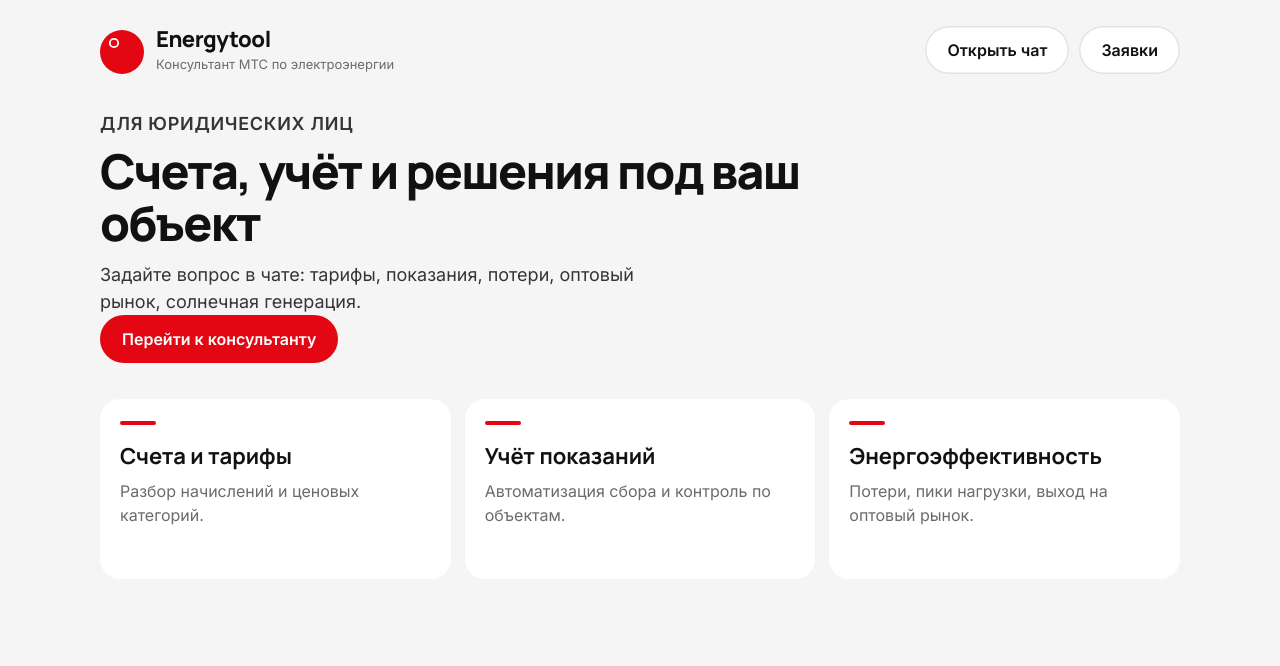
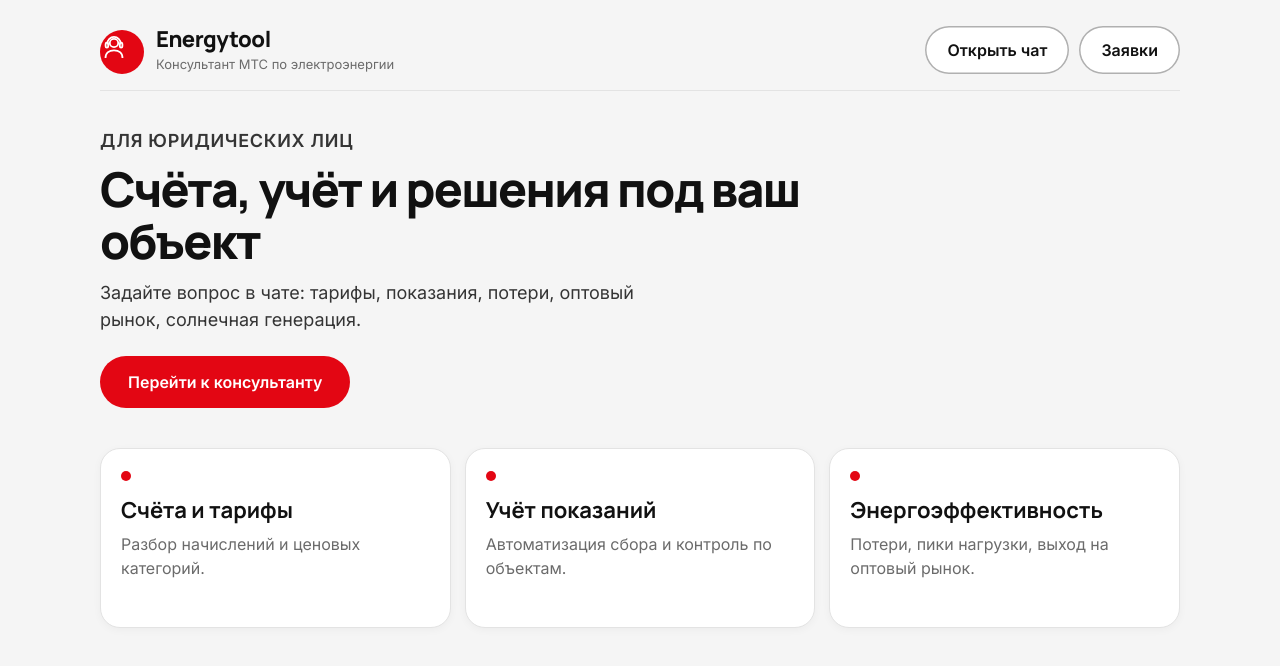
Before and after one commit to kostast5/Hack-Change, a plain HTML site: page site.html in a window 1280 px wide. Drawn offline with Linux system fonts and the light colour scheme.

Commit message:
Дизайн лендинга /site: кнопки, карточки, буква ё

```diff
--- a/site.html
+++ b/site.html
@@ -6,13 +6,13 @@
 <title>Energytool — для бизнеса</title>
 <link rel="preconnect" href="https://fonts.googleapis.com">
 <link href="https://fonts.googleapis.com/css2?family=Inter:wght@400;500;600&family=Manrope:wght@600;700;800&display=swap" rel="stylesheet">
-<link rel="stylesheet" href="/styles/main.css?v=9">
+<link rel="stylesheet" href="/styles/main.css?v=10">
 </head>
 <body class="page">
 <div class="page-wrap">
   <header class="topbar">
     <a class="brand-link" href="/">
-      <span class="logo" aria-hidden="true"><svg viewBox="0 0 28 28" width="28" height="28" fill="none" stroke="#fff" stroke-width="1.8"><circle cx="14" cy="13" r="4.2"/></svg></span>
+      <span class="logo" aria-hidden="true"><svg viewBox="0 0 28 28" width="28" height="28" fill="none" stroke="#fff" stroke-width="1.8" stroke-linecap="round" stroke-linejoin="round"><circle cx="14" cy="13" r="4.2"/><path d="M5.5 28c0-5.2 3.8-7.6 8.5-7.6s8.5 2.4 8.5 7.6"/><path d="M7.4 13.5a6.6 6.6 0 0 1 13.2 0"/><rect x="5.6" y="12.6" width="2.6" height="5" rx="1.3"/><rect x="19.8" y="12.6" width="2.6" height="5" rx="1.3"/></svg></span>
       <div><strong>Energytool</strong><span>Консультант МТС по электроэнергии</span></div>
     </a>
     <nav>
@@ -22,14 +22,14 @@
   </header>
   <div class="hero">
     <p class="eyebrow">Для юридических лиц</p>
-    <h1>Счета, учёт и решения под ваш объект</h1>
+    <h1>Счёта, учёт и решения под ваш объект</h1>
     <p>Задайте вопрос в чате: тарифы, показания, потери, оптовый рынок, солнечная генерация.</p>
     <a class="btn" href="/">Перейти к консультанту</a>
   </div>
   <div class="services">
     <article class="service">
       <i aria-hidden="true"></i>
-      <h2>Счета и тарифы</h2>
+      <h2>Счёта и тарифы</h2>
       <p>Разбор начислений и ценовых категорий.</p>
     </article>
     <article class="service">
--- a/styles/main.css
+++ b/styles/main.css
@@ -165,15 +165,31 @@ body.embed main{border-radius:0;flex:1}
 .thread .btn{align-self:flex-start}
 .empty-line{color:var(--mute);background:#fff;border-radius:var(--r);padding:18px}
 
-.hero{padding:28px 0 8px;max-width:720px}
-.eyebrow{color:var(--red);font-weight:700;letter-spacing:.04em;text-transform:uppercase;font-size:13px}
+.hero{padding:32px 0 12px;max-width:720px}
+.eyebrow{color:var(--red-d);font-weight:700;letter-spacing:.04em;text-transform:uppercase;font-size:13px}
 .hero h1{font:800 48px/1.08 var(--f-h);letter-spacing:-.035em;margin:8px 0 12px}
-.hero p{color:var(--ink2);font-size:18px;max-width:560px}
+.hero p{color:var(--ink2);font-size:18px;max-width:560px;line-height:1.55}
 .services{display:grid;grid-template-columns:repeat(3,1fr);gap:14px;margin-top:28px}
-.service{background:#fff;border-radius:var(--r);padding:22px 20px 24px;min-height:180px}
-.service i{display:block;width:36px;height:4px;border-radius:4px;background:var(--red);margin-bottom:16px}
+.service{background:#fff;border-radius:var(--r);padding:22px 20px 24px;min-height:180px;border:1px solid var(--line);box-shadow:0 2px 8px rgba(17,17,17,.04);transition:transform .15s,box-shadow .15s}
+.service:hover{transform:translateY(-2px);box-shadow:0 8px 22px rgba(17,17,17,.07)}
+.service i{display:block;width:10px;height:10px;border-radius:50%;background:var(--red);margin-bottom:14px}
 .service h2{font:700 22px var(--f-h);margin-bottom:8px}
-.service p{color:var(--mute)}
+.service p{color:var(--mute);line-height:1.45}
+.page .topbar{border-bottom:1px solid var(--line);padding-bottom:16px;margin-bottom:4px}
+.page .topbar .logo{flex:none}
+.page .topbar nav a.btn.sec{
+  background:#fff;
+  color:var(--ink)!important;
+  box-shadow:inset 0 0 0 1.5px #b0b0b0;
+}
+.page .topbar nav a.btn.sec:hover{
+  background:#f4f4f4;
+  color:var(--ink)!important;
+  box-shadow:inset 0 0 0 2px var(--ink);
+  transform:translateY(-1px);
+}
+.page .hero .btn{margin-top:22px;padding:14px 28px;font-size:16px}
+.page .hero .btn:hover{box-shadow:0 10px 28px rgba(227,6,19,.2)}
 .install{margin-top:28px;background:#fff;border-radius:var(--r);padding:22px}
 .install h2{font:700 22px var(--f-h)}
 .install p{color:var(--mute);margin:6px 0 14px;max-width:520px}
```
Also changed, not shown: index.html (+1 -1 lines), manager.html (+1 -1 lines).
